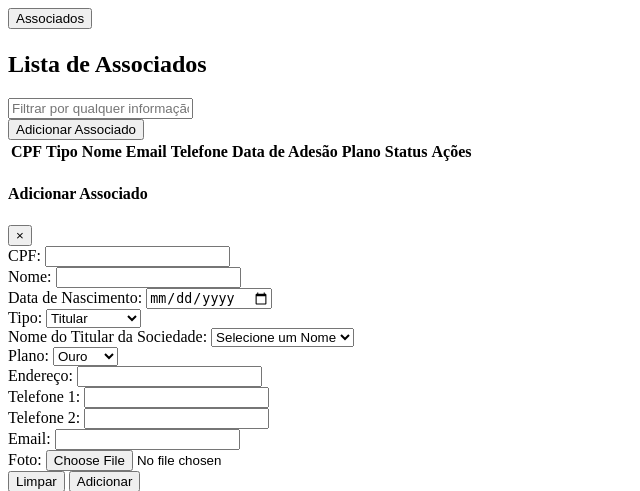
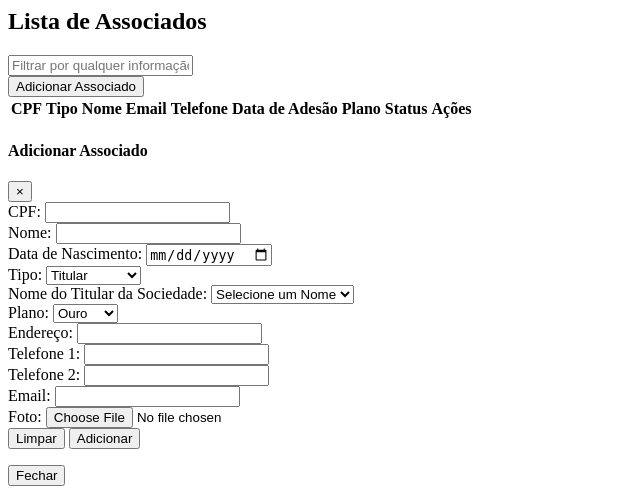
Before and after one commit to nori-marcos/clubeEsportivo, a Flask app: template src/templates/associado/associado.html in a window 1280 px wide. Shown: the top 491 px of the page, without its empty margins (0-640 px from the left). Run offline with Flask 3, Linux system fonts and the light colour scheme; the template is opened without the code that fills it, so the values that code supplies are empty; parts of the project's set-up code (start-up, migrations or seed data) failed here and were passed over.

Commit message:
tirar accordion

```diff
--- a/src/templates/associado/associado.html
+++ b/src/templates/associado/associado.html
@@ -23,21 +23,8 @@
     {% endif %}
 {% endwith %}
 
-
 <!-- Card com os Dados dos Associados -->
 <div class="card">
-    <div class="card-header" id="headingOne">
-        <h5 class="mb-0">
-            <button class="btn btn-link" data-toggle="collapse" data-target="#collapseOne" aria-expanded="true"
-                    aria-controls="collapseOne">
-                Associados
-            </button>
-        </h5>
-    </div>
-
-    <!-- Verificação para manter o accordion aberto -->
-    <div id="collapseOne" class="accordion-collapse collapse {% if messages %}show{% endif %}"
-         aria-labelledby="headingOne">
     <div class="card-body">
         <div class="row">
             <div class="col-md-12">
@@ -130,5 +117,4 @@
         </div>
     </div>
 </div>
-</div>
 {% include 'associado/modal_adicionar_associado.html' %}
--- a/src/templates/index.html
+++ b/src/templates/index.html
@@ -23,9 +23,7 @@
         </div>
     </div>
     <div id="flash-container"></div>
-    <div id="accordion">
-        {% include 'associado/associado.html' %}
-    </div>
+    {% include 'associado/associado.html' %}
 </div>
 <script src="https://code.jquery.com/jquery-3.2.1.slim.min.js"
         integrity="sha384-KJ3o2DKtIkvYIK3UENzmM7KCkRr/rE9/Qpg6aAZGJwFDMVNA/GpGFF93hXpG5KkN"
```
Lines whose indentation alone changed are shown as unchanged.
